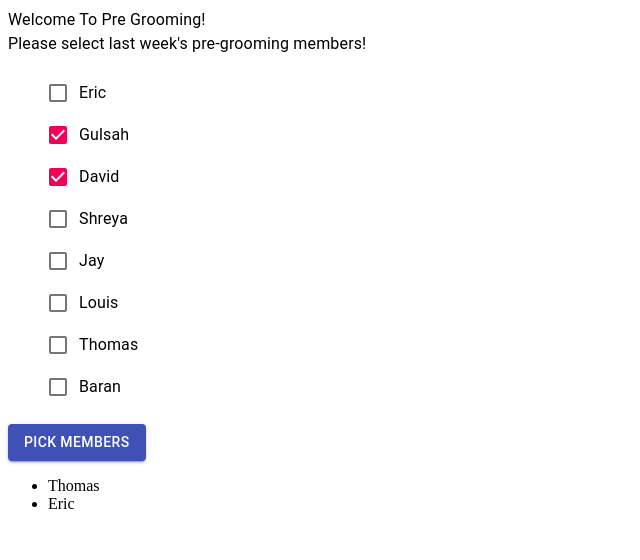
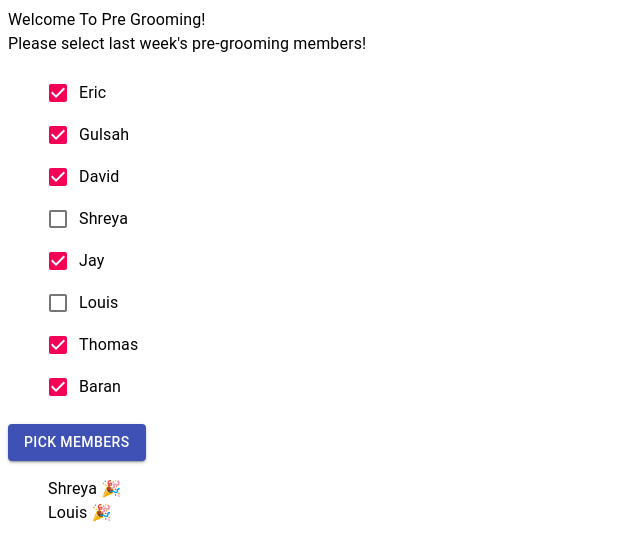
Before and after one commit to gulsahsarsilmaz/pre-grooming-react, a React (Create React App) app: page / in a window 1280 px wide. Both pictures are taken after a click on the button "PICK MEMBERS". Shown: the top 560 px of the page, without its empty margins (0-640 px from the left). Built offline with nearby package versions, Linux system fonts and the light colour scheme.

Commit message:
Fixed styling on picked members

```diff
--- a/src/App.js
+++ b/src/App.js
@@ -7,14 +7,14 @@ import { Typography, Button } from "@material-ui/core";
 export default function App() {
   const [data, setData] = useState({
     users: [
-      { id: 1, value: "Eric", isChecked: false },
+      { id: 1, value: "Eric", isChecked: true },
       { id: 2, value: "Gulsah", isChecked: true },
       { id: 3, value: "David", isChecked: true },
       { id: 4, value: "Shreya", isChecked: false },
-      { id: 5, value: "Jay", isChecked: false },
+      { id: 5, value: "Jay", isChecked: true },
       { id: 6, value: "Louis", isChecked: false },
-      { id: 7, value: "Thomas", isChecked: false },
-      { id: 8, value: "Baran", isChecked: false }
+      { id: 7, value: "Thomas", isChecked: true },
+      { id: 8, value: "Baran", isChecked: true }
     ]
   });
 
@@ -65,9 +65,13 @@ export default function App() {
         Pick Members
       </Button>
       {filteredData.length > 0 && (
-        <ul>
+        <ul style={{ listStyleType: "none" }}>
           {filteredData.map((data, index) => {
-            return <li key={index}>{data.value}</li>;
+            return (
+              <li key={index}>
+                <Typography>{data.value} 🎉</Typography>
+              </li>
+            );
           })}
         </ul>
       )}
```
